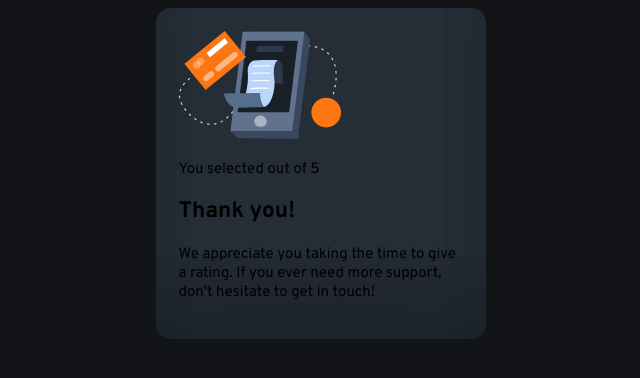
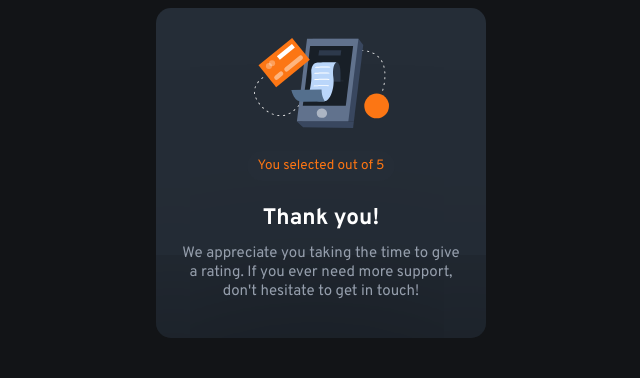
Before and after one commit to josr13/interactive-rating-component, a plain HTML site: page index.html in a window 1280 px wide. Shown: the whole page, without its empty margins (319-959 px from the left). Drawn offline with Linux system fonts and the light colour scheme.

Commit message:
Add thankyou container style

```diff
--- a/css/index.scss
+++ b/css/index.scss
@@ -24,7 +24,8 @@ body {
         padding: 1.5em;
         background: $dark-blue;
         border-radius: 15px;
-        box-shadow: inset 0px -50px 200px -100px;
+        //box-shadow: inset 0px -50px 200px -100px;
+        box-shadow: inset 0px -150px 300px -175px;
     }
 
     .rating {
@@ -89,6 +90,33 @@ body {
     .thankyou {
         //display: none;
 
+        .tycontainer {
+            &__img {
+                width: 9em;
+                margin: 0.5em auto 1.5em;
+            }
+
+            &__selected {
+                color: $orange;
+                background-color: $dark-blue;
+                border-radius: 30px;
+                margin: auto;
+                padding: 0.5em 0.75em;
+                font-size: 0.9rem;
+            }
+
+            &__title {
+                color: $white;
+                margin: 1em auto 0.5em;
+                font-weight: 700;
+            }
+
+            &__desc {
+                color: $light-grey;
+                margin: auto auto 1em;
+                text-align: center;
+            }
+        }
     }
 
     footer.attribution {
--- a/index.html
+++ b/index.html
@@ -30,8 +30,8 @@
     </div>
   </main>
 
-  <section class="container thankyou">
-    <div class="tycontainer">
+  <section class="thankyou">
+    <div class="container tycontainer">
       <img src="images/illustration-thank-you.svg" alt="Illustration" class="tycontainer__img">
       <p class="tycontainer__selected">
         You selected
```
Also changed, not shown: css/index.css.
